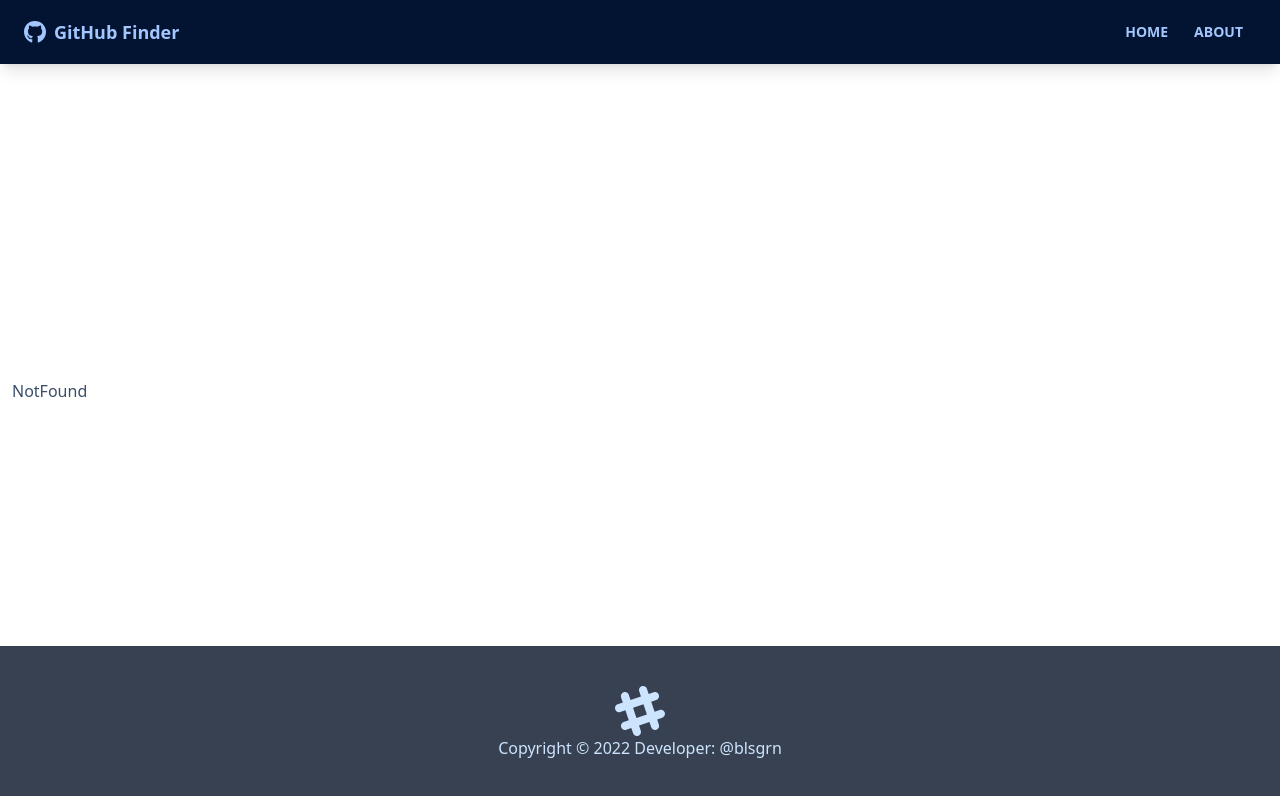
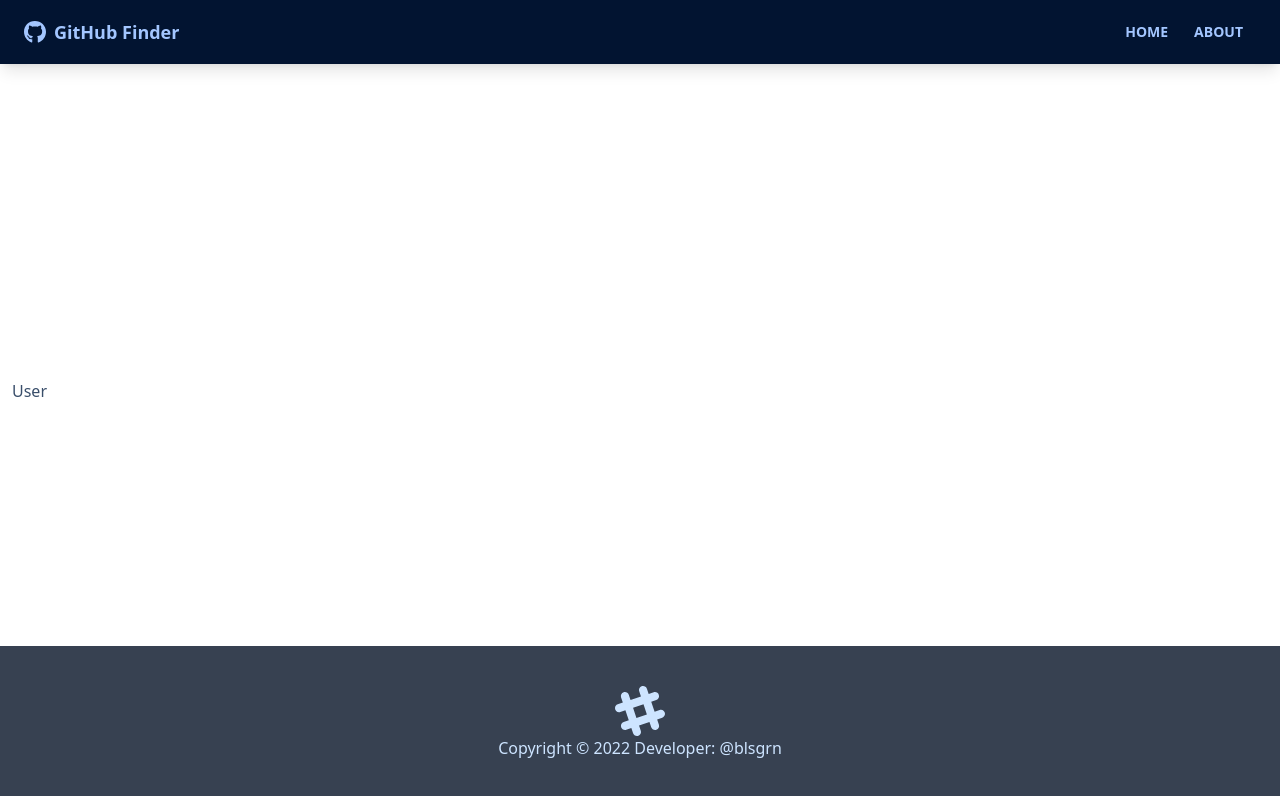
Before and after one commit to blsgrn/github-finder-app, a React (Create React App) app: page /user/1 in a window 1280 px wide. Shown: the top 796 px of the page. Built offline with nearby package versions, Linux system fonts and the light colour scheme.

Commit message:
connect User component to Link path in App.js

```diff
--- a/src/App.js
+++ b/src/App.js
@@ -4,6 +4,7 @@ import Footer from "./components/layout/Footer";
 import Home from "./components/pages/Home";
 import Alert from "./components/layout/Alert";
 import About from "./components/pages/About";
+import User from "./components/pages/User";
 import NotFound from "./components/pages/NotFound";
 import { GithubProvider } from "./context/github/GithubContext";
 import { AlertProvider } from "./context/alert/AlertContext";
@@ -20,6 +21,8 @@ function App() {
               <Routes>
                 <Route path="/" element={<Home />} />
                 <Route path="/about" element={<About />} />
+                <Route path="/user/:login" element={<User />} />
+                {/* to={`/user/${login}`} in Link containing compoent*/}
                 <Route path="/notfound" element={<NotFound />} />
                 <Route path="/*" element={<NotFound />} />
               </Routes>
--- /dev/null
+++ b/src/components/pages/User.jsx
@@ -0,0 +1,7 @@
+import React from "react";
+
+function User() {
+  return <div>User</div>;
+}
+
+export default User;
--- a/src/context/github/GithubContext.js
+++ b/src/context/github/GithubContext.js
@@ -51,6 +51,8 @@ export const GithubProvider = ({ children }) => {
 
     const { items } = await response.json();
 
+    console.log(items);
+
     dispatch({
       type: "GET_USERS",
       payload: items,
```
